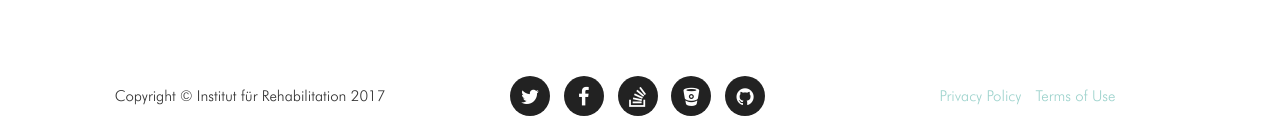
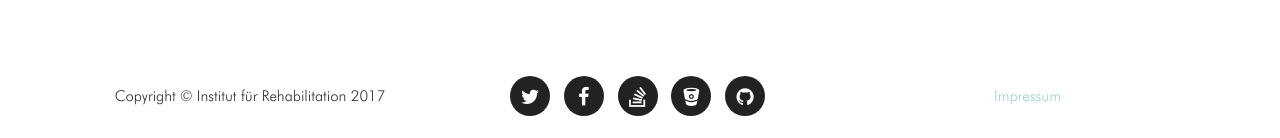
Before and after one commit to instreha/instreha.github.io, a Jekyll site: the page built from index.html, in a window 1280 px wide and 1400 px high, scrolled down 3530 px. Shown: the part 1259-1397 px from the top of the window. Built offline with Jekyll 4.4.1, drawn with Linux system fonts in a browser that asks for light colours; some web fonts are replaced.

Commit message:
Upgrade imprint

```diff
--- a/_includes/footer.html
+++ b/_includes/footer.html
@@ -7,16 +7,16 @@
       <div class="col-md-4">
         <ul class="list-inline social-buttons">
           {% for network in site.social %}
-          <li><a href="{{ network.url }}"><i class="fa fa-{{ network.title }}"></i></a>
-          </li>
+            <li>
+              <a href="{{ network.url }}"><i class="fa fa-{{ network.title }}"></i></a>
+            </li>
           {% endfor %}
         </ul>
       </div>
       <div class="col-md-4">
         <ul class="list-inline quicklinks">
-          <li><a href="#">Privacy Policy</a>
-          </li>
-          <li><a href="#">Terms of Use</a>
+          <li>
+            <a href="#imprintModal" data-toggle="modal">Impressum</a>
           </li>
         </ul>
       </div>
--- /dev/null
+++ b/_includes/impressum.html
@@ -0,0 +1,73 @@
+<div class="portfolio-modal modal fade" id="imprintModal" tabindex="-1" role="dialog" aria-hidden="true">
+  <div class="modal-content">
+    <div class="close-modal" data-dismiss="modal">
+      <div class="lr">
+        <div class="rl">
+        </div>
+      </div>
+    </div>
+    <div class="container">
+      <div class="row">
+        <div class="col-lg-12">
+          <div class="modal-body">
+            <h2>Impressum</h2>
+            <hr class="star-primary">
+            <div class="row">
+              <div class="col-lg-12 text-left">
+
+                <section class="imprint">
+                  <h4 id="inhaber">Inhaber</h4>
+                  <ul>
+                    <li><strong>Petra Lindner</strong> (Physiotherapeutin, HP sekt. Phys.)</li>
+                    <li><strong>Christa Faust-Müller</strong> (Physiotherapeutin, HP)</li>
+                  </ul>
+                </section>
+
+                <section class="imprint">
+                  <h4 id="anschrift">Anschrift</h4>
+                  <blockquote class="imprint">
+                    Institut für Rehabilitation<br />
+                    Knöpflerstr. 5<br />
+                    81476 München<br />
+                    <a href="/">http://www.institut-rehabilitation.de</a>
+                  </blockquote>
+                </section>
+
+                <section class="imprint">
+                  <h4 id="haftungsausschluss">Haftungsausschluss</h4>
+                  <ol>
+                    <li>
+                      <p><strong>Inhalt des Onlineangebotes</strong> <br />
+                      Das IfR übernimmt keine Gewähr für die Aktualität, Korrektheit, Vollständigkeit oder Qualität der bereitgestellten Informationen.</p>
+                    </li>
+                    <li>
+                      <p><strong>Urheber- und Kennzeichenrecht</strong> <br />
+                      Wir sind bestrebt die Urheberrechte der verwendeten Texte, Bilder und Animationssequenzen zu beachten. Eine Vervielfältigung oder Verwendung der Inhalte in elektronischen oder gedruckten Form ist ohne ausdrückliche Zustimmung des IfR nicht gestattet.</p>
+                    </li>
+                    <li>
+                      <p><strong>Datenschutzerklärung</strong> <br />
+                      Wir erheben, verarbeiten und nutzen Ihre Daten nur im Rahmen der gesetzlichen Bestimmungen. Diese Datenschutzerklärung gilt ausschließlich für die Nutzung unserer Webseite. Personenbezogene Daten werden nur dann erhoben, wenn dies für die Nutzung der auf der Webseite angebotenen Leistung, insbesondere einem Formularangebot zur Kontaktaufnahme, erforderlich ist. Wir werden die von Ihnen zur Verfügung gestellten Daten streng vertraulich behandeln. Ohne Ihre Einwilligung geben wir keine persönlichen Daten weiter, es sei denn wir sind dazu rechtlich verpflichtet.</p>
+                    </li>
+                    <li>
+                      <p><strong>Rechtswirksamkeit</strong> <br />
+                      Dieser Haftungsausschluss ist als Teil des Internetangebotes zu betrachten, von dem aus auf diese Seite verwiesen wurde. Sofern Teile oder einzelne Formulierungen dieses Textes der geltenden Rechtslage nicht, nicht mehr oder nicht vollständig entsprechen sollten, bleiben die übrigen Teile des Dokumentes in ihrem Inhalt und ihrer Gültigkeit davon unberührt.</p>
+                    </li>
+                    <li>
+                      <p><strong>Zuständige Aufsichtsbehörde</strong>  <br />
+                      Referat für Gesundheit und Umwelt, Dachauerstr. 90, 80335 München</p>
+                    </li>
+                    <li>
+                      <p><strong>Inhaltlich Verantwortliche:</strong> <br />
+                      Petra Lindner und Christa Faust-Müller</p>
+                    </li>
+                  </ol>
+                </section>
+              </div>
+            </div>
+            <button type="button" class="btn btn-default" data-dismiss="modal"><i class="fa fa-times"></i> Close</button>
+          </div>
+        </div>
+      </div>
+    </div>
+  </div>
+</div>
--- a/_layouts/default.html
+++ b/_layouts/default.html
@@ -10,6 +10,7 @@
     {% include clients.html %}
     {% include footer.html %}
     {% include modals.html %}
+    {% include impressum.html %}
     {% include js.html %}
   </body>
 </html>
--- a/css/style.css
+++ b/css/style.css
@@ -369,6 +369,14 @@
 
 section {
   padding: 100px 0;
+}
+
+section.imprint {
+  padding: 10px 0;
+}
+
+blockquote.imprint {
+  font-size: 14px;
 }
 
 section h2.section-heading {
```
